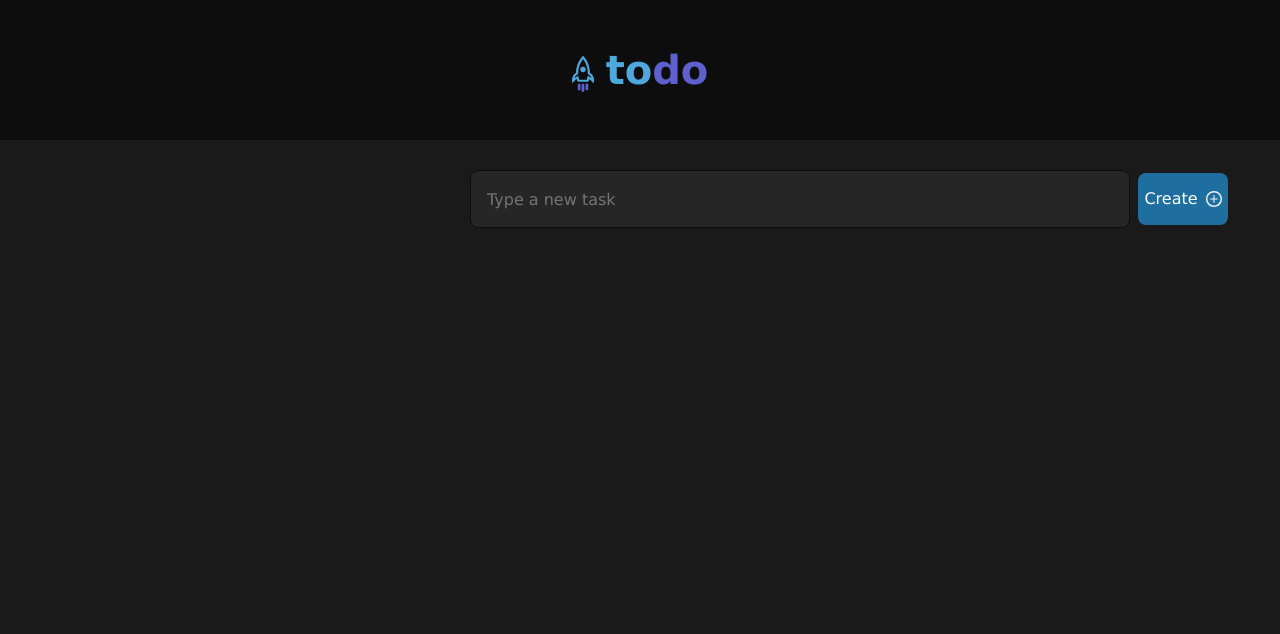
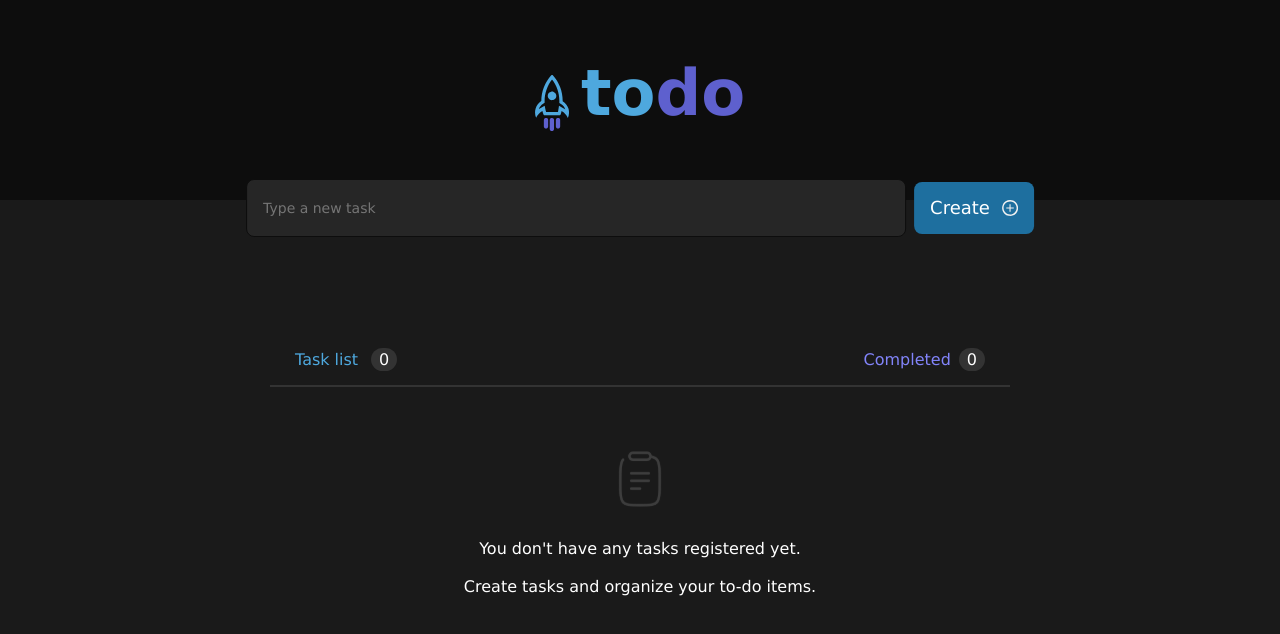
Before and after one commit to vvpichuev/ToDo, a Vue app: page / in a window 1280 px wide. Shown: the top 634 px of the page. Built offline with nearby package versions, Linux system fonts and the light colour scheme.

Commit message:
adaptive layout

```diff
--- a/src/pages/index.vue
+++ b/src/pages/index.vue
@@ -12,7 +12,7 @@
         <input class="task-name-input" type="text" placeholder="Type a new task">
         <button class="create-task-button" @click="tasks.push(1)" >Create <img src="src/assets/svg/plus.svg" alt=""></button>
       </div>
-      <!--
+
             <div class="tasks-wrapper">
 
               <div class="wrapper">
@@ -25,11 +25,12 @@
                   <span class="completed-tasks-counter">0</span>
                 </div>
               </div>
+              <span class="wrapper__underline"></span>
 
               <div class="empty-wrap" v-if="!tasks.length">
                 <img class="clipboard-icon" src="../assets/svg/clipboard.svg" alt="">
                 <p>
-                  You don't have any tasks registered yet. <br>
+                  You don't have any tasks registered yet. <br><br>
                   Create tasks and organize your to-do items.
                 </p>
               </div>
@@ -41,7 +42,6 @@
 
             </div>
 
-            -->
     </div>
 </template>
 
@@ -52,7 +52,6 @@
 
 
 <style lang="scss" scoped >
-//@import "@/assets/styles/scss/index";
 
     .index-page {
         width: 100%;
@@ -74,7 +73,11 @@
         position: relative;
 
         @include media($xs){
-          height: 140px;
+          height: 120px;
+        }
+
+        @include media($l){
+          height: 200px;
         }
 
         .header__link {
@@ -85,6 +88,11 @@
         .header__logo {
           height: 36px;
           padding-top: 10px;
+
+          @include media($l){
+            height: 56px;
+            padding-top: 6px;
+          }
         }
 
         .header__heading {
@@ -98,6 +106,10 @@
           padding: 0;
           height: 48px;
 
+          @include media($l){
+            font-size: 64px;
+          }
+
           .color-text {
             color: #5E60CE;
           }
@@ -107,22 +119,31 @@
     }
 
 
-
-
-
-
-
-
-
-
     .new-task-field {
       display: flex;
       justify-content: center;
       align-items: center;
       gap: 8px;
       position: absolute;
-      top: 170px;
-      left: 470px;
+      top:25%;
+      left:50%;
+      transform:translate(-50%, -50%);
+
+
+      @include media($xs){
+        display: flex;
+        justify-content: center;
+        align-items: center;
+        gap: 8px;
+        position: absolute;
+      }
+      @include media($xs){
+        top:22%;
+      }
+
+      @include media($l){
+        top:26%;
+      }
 
       .task-name-input {
         width: 640px;
@@ -133,6 +154,30 @@
         color: #ffffff;
         padding-left: 16px;
         border: 1px solid #0D0D0D;
+
+        @include media($xs){
+          width: 50dvw;
+          height: 34px;
+          font-size: 14px;
+        }
+
+        @include media($s){
+          width: 60dvw;
+          height: 42px;
+          font-size: 14px;
+        }
+
+        @include media($m){
+          width: 60dvw;
+          height: 42px;
+          font-size: 14px;
+        }
+
+        @include media($l){
+          width: 640px;
+          height: 54px;
+          font-size: 14px;
+        }
       }
 
       .task-name-input:focus::placeholder {
@@ -144,8 +189,7 @@
       }
 
       .create-task-button {
-        width: 90px;
-        height: 52px;
+
         border-radius: 8px;
         border: none;
         background-color: #1E6F9F;
@@ -155,6 +199,23 @@
         justify-content: center;
         align-items: center;
         gap: 8px;
+
+        @include media($xs){
+          padding: 10px;
+          font-size: 14px;
+        }
+
+        @include media($s){
+          padding: 14px;
+          font-size: 14px;
+        }
+
+        @include media($l){
+          padding: 16px;
+          font-size: 18px;
+          font-weight: 500;
+          gap: 12px;
+        }
       }
     }
 
@@ -164,16 +225,46 @@
       display: flex;
       flex-direction: column;
       justify-content: center;
-      width: 740px;
+      align-items: center;
+      width: 100%;
       height: 290px;
-      margin-top: 90px;
+
+      @include media($xs){
+        margin-top: 160px;
+      }
+
+
+      .wrapper {
+        display: flex;
+        justify-content: center;
+        width: 100%;
+
+
+        @include media($xs){
+          gap:60px;
+        }
+        @include media($s){
+          gap:40dvw;
+        }
+        @include media($m){
+          box-sizing: border-box;
+          justify-content: space-between;
+          max-width: 690px;
+          gap: inherit;
+        }
+      }
+
+      .wrapper__underline {
+
+        width: 90%;
+        max-width: 740px;
+        border-bottom: 2px solid #333333;
+
+      }
 
     }
 
-    .wrapper {
-      display: flex;
-      justify-content: space-between;
-    }
+
 
     .task-list-wrapper {
       display: flex;
@@ -182,7 +273,8 @@
     }
 
     .task-list-heading {
-    color: #4EA8DE;
+      color: #4EA8DE;
+      width: 68px;
     }
 
     .current-tasks-counter {
@@ -215,7 +307,6 @@
       gap: 16px;
       padding: 64px 24px;
       text-align: center;
-      border-top: 2px solid #333333;
     }
 
     .clipboard-icon {
```
